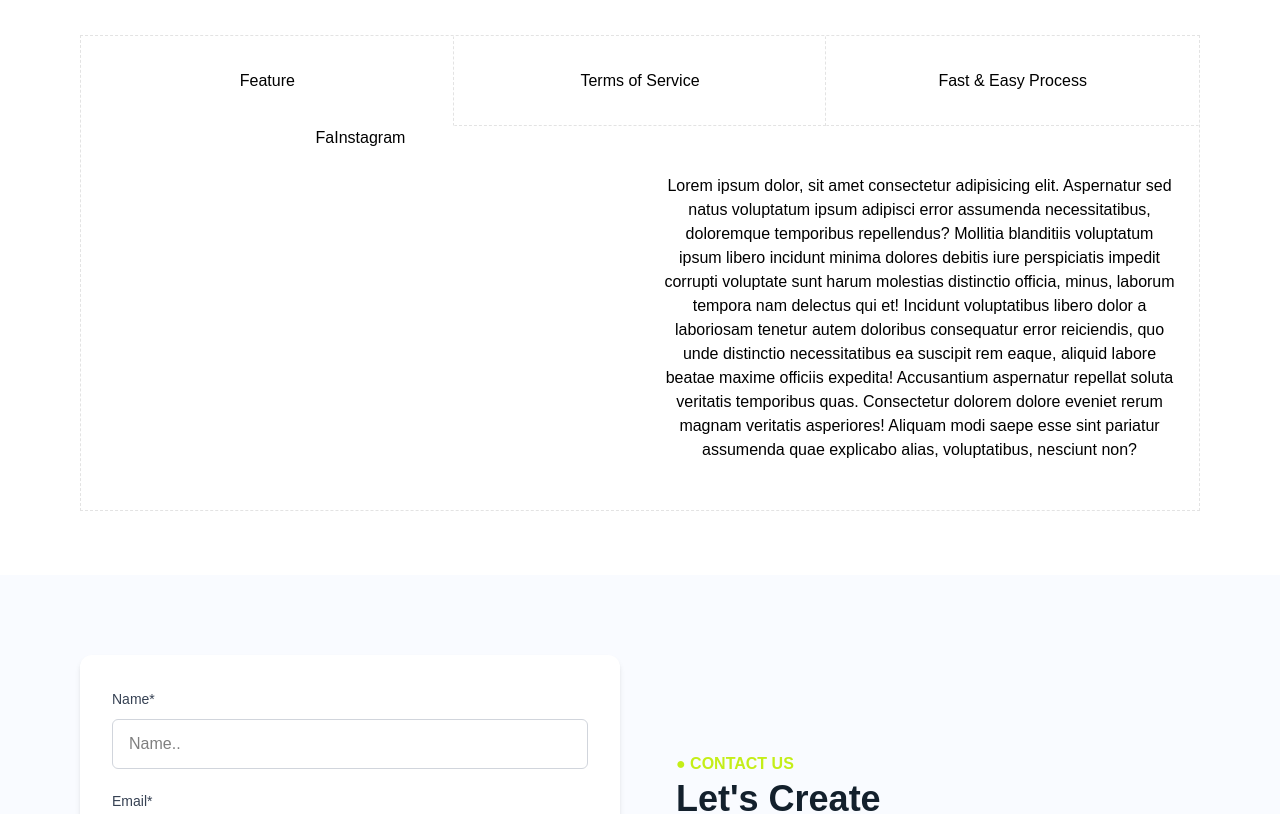
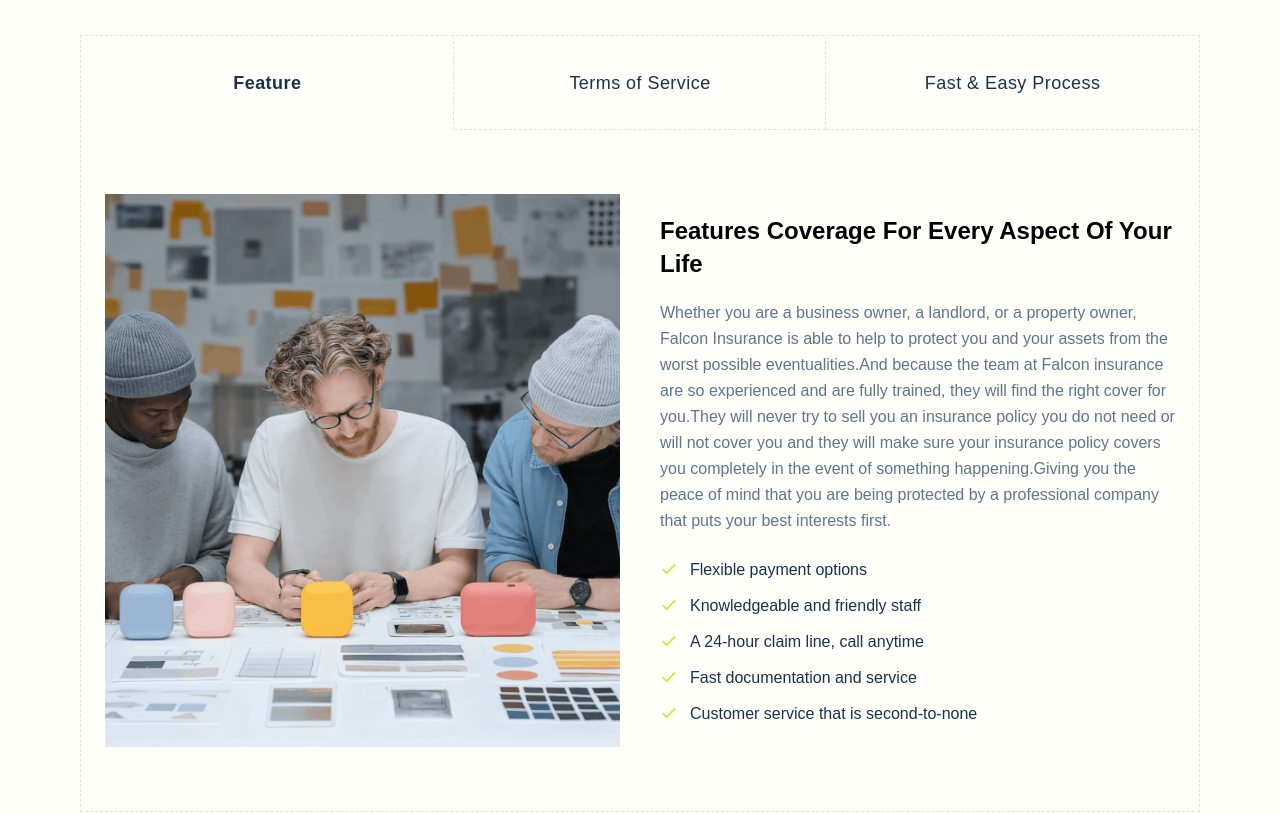
Before and after one commit to wptasmina/Digital_Agency, a React (Vite) app: page / in a window 1280 px wide. Shown: the part 4281-5095 px from the top of the page. Built offline with nearby package versions, Linux system fonts and the light colour scheme.

Commit message:
add feature section

```diff
--- a/src/components/business-strategy/ServiceIntro.jsx
+++ b/src/components/business-strategy/ServiceIntro.jsx
@@ -51,7 +51,7 @@ export default function ServiceIntro() {
         {services.map((item, idx) => (
           <div
             key={idx}
-            className={`bg-[#fafafa] py-10 pr-8 flex items-start gap-4 transition cursor-pointer group border border-transparent border-b-[#e3e3e3] border-dashed last:border-none`}
+            className={`bg-[#fafafa] py-10 pr-8 flex items-start gap-4 transition cursor-pointer group border border-transparent border-b-[#e3e3e3] border-dashed last:border-none `}
           >
               {/* IMAGE  Icon */}
         <div className=" pl-6">
--- a/src/components/business-strategy/Why-ChooseUs/aboutUs.jsx
+++ /dev/null
@@ -1,12 +0,0 @@
-
-
-export default function AboutUs() {
-  return (
-    <div className="grid md:grid-cols-2 text-center">
-        FaInstagram
-      <div className="py-12 px-6">
-            Lorem ipsum dolor, sit amet consectetur adipisicing elit. Aspernatur sed natus voluptatum ipsum adipisci error assumenda necessitatibus, doloremque temporibus repellendus? Mollitia blanditiis voluptatum ipsum libero incidunt minima dolores debitis iure perspiciatis impedit corrupti voluptate sunt harum molestias distinctio officia, minus, laborum tempora nam delectus qui et! Incidunt voluptatibus libero dolor a laboriosam tenetur autem doloribus consequatur error reiciendis, quo unde distinctio necessitatibus ea suscipit rem eaque, aliquid labore beatae maxime officiis expedita! Accusantium aspernatur repellat soluta veritatis temporibus quas. Consectetur dolorem dolore eveniet rerum magnam veritatis asperiores! Aliquam modi saepe esse sint pariatur assumenda quae explicabo alias, voluptatibus, nesciunt non?
-        </div>
-    </div>
-  )
-}
--- a/src/components/business-strategy/Why-ChooseUs/feature.jsx
+++ b/src/components/business-strategy/Why-ChooseUs/feature.jsx
@@ -3,9 +3,9 @@ import Top_Heading from "../Top_Heading";
 import Feature_Buttons from "./feature_buttons";
 
 
-export default function Feature() {
+export default function FeatureSection() {
   return (
-    <section className="bg-[#ffffff] py-16 px-6 md:px-20 overflow-hidden">
+    <section className="bg-[#fefff9] py-16 px-6 md:px-20 overflow-hidden">
      {/* TOP HEADING */}
       <div className="flex justify-between max-w-6xl mx-auto py-8">
           <Top_Heading />
--- /dev/null
+++ b/src/components/business-strategy/Why-ChooseUs/featureAboutUs.jsx
@@ -0,0 +1,26 @@
+
+import FeatureBgImg from "../../../assets/business-strategy/feature-bg.png";
+import FeaturesList from "./features_List";
+
+export default function FeatureAboutUs() {
+  return (
+    <section className="py-16 bg-[#fefff9]">
+      <div className="max-w-6xl mx-auto grid md:grid-cols-2 gap-10 items-center md:px-6 px-2">
+
+        {/* Left Image */}
+        <div>
+          <img
+            src={FeatureBgImg}
+            alt="Team work"
+            className="w-full"
+          />
+        </div>
+
+        {/* Right Content */}
+
+          <FeaturesList />
+
+      </div>
+    </section>
+  )
+}
--- a/src/components/business-strategy/Why-ChooseUs/feature_buttons.jsx
+++ b/src/components/business-strategy/Why-ChooseUs/feature_buttons.jsx
@@ -1,14 +1,14 @@
-import AboutUs from "./aboutUs";
+import AboutUs from "./featureAboutUs";
 
 
 export default function Feature_Buttons() {
   return (
     <>
     <div className="max-w-6xl mx-auto border border-[#e3e3e3] border-dashed">
-        <div className="grid md:grid-cols-3 text-center">
-        <div className="py-8  border border-transparent border-r-[#e3e3e3] border-dashed cursor-pointer">Feature</div>
-        <div className="py-8 border border-transparent border-r-[#e3e3e3] border-b-[#e3e3e3] border-dashed cursor-pointer">Terms of Service</div>
-        <div className="py-8  border border-transparent border-b-[#e3e3e3] border-dashed cursor-pointer">Fast & Easy Process</div>
+        <div className="grid md:grid-cols-3 text-center text-[#19324D] text-lg">
+        <div className="py-8  border border-transparent border-r-[#e3e3e3] border-dashed cursor-pointer tracking-wide font-semibold">Feature</div>
+        <div className="py-8 border border-transparent border-r-[#e3e3e3] border-b-[#e3e3e3] border-dashed cursor-pointer tracking-wide">Terms of Service</div>
+        <div className="py-8  border border-transparent border-b-[#e3e3e3] border-dashed cursor-pointer tracking-wide">Fast & Easy Process</div>
       </div>
 
       {/* AboutUs */}
--- /dev/null
+++ b/src/components/business-strategy/Why-ChooseUs/features_List.jsx
@@ -0,0 +1,46 @@
+import { IoMdCheckmark } from "react-icons/io";
+
+export default function FeaturesList() {
+  return (
+    <div>
+        <h2 className="text-xl md:text-2xl font-semibold text-[#19324D ] leading-snug mb-5">
+            Features Coverage For Every Aspect Of Your Life
+        </h2>
+
+        <p className="text-[#5F758C] text-sm md:text-base leading-relaxed mb-6">
+            Whether you are a business owner, a landlord, or a property owner, Falcon Insurance is able to help to protect you and your assets from the worst possible eventualities.And because the team at Falcon insurance are so experienced and are fully trained, they will find the right cover for you.They will never try to sell you an insurance policy you do not need or will not cover you and they will make sure your insurance policy covers you completely in the event of something happening.Giving you the peace of mind that you are being protected by a professional company that puts your best interests first.
+        </p>
+
+          {/* Features List */}
+        <ul className="space-y-3 text-[#19324d]">
+
+            <li className="flex items-start gap-3">
+              <IoMdCheckmark className="text-[#C4EE18] text-lg mt-[2px]" />
+              <span>Flexible payment options</span>
+            </li>
+
+            <li className="flex items-start gap-3">
+              <IoMdCheckmark className="text-[#C4EE18] text-lg mt-[2px]" />
+              <span>Knowledgeable and friendly staff</span>
+            </li>
+
+            <li className="flex items-start gap-3">
+              <IoMdCheckmark className="text-[#C4EE18] text-lg mt-[2px]" />
+              <span>A 24-hour claim line, call anytime</span>
+            </li>
+
+            <li className="flex items-start gap-3">
+              <IoMdCheckmark className="text-[#C4EE18] text-lg mt-[2px]" />
+              <span>Fast documentation and service</span>
+            </li>
+
+            <li className="flex items-start gap-3">
+              <IoMdCheckmark className="text-[#C4EE18] text-lg mt-[2px]" />
+              <span>Customer service that is second-to-none</span>
+            </li>
+
+          </ul>
+    </div>
+
+  )
+}
--- a/src/components/business-strategy/services.jsx
+++ b/src/components/business-strategy/services.jsx
@@ -4,7 +4,7 @@ import Latest_Work from "./latest_work";
 import NewsSection from "./news_Section";
 import Our_Expertise from './Expertise-Section/Our_Expertise';
 import Button from "../Button";
-import Feature from "./Why-ChooseUs/feature";
+import FeatureSection from "./Why-ChooseUs/feature";
 
 
 export default function Services() {
@@ -27,7 +27,7 @@ export default function Services() {
       <Latest_Work />
       <NewsSection />
       <Our_Expertise />
-      <Feature />
+      <FeatureSection />
 
     </>
   );
--- a/src/index.css
+++ b/src/index.css
@@ -45,8 +45,10 @@ border: 1px dashed rgba(227, 227, 227, 1); */
 /* background: #c4ee18; rgba(196, 238, 24, 1); */
 /* font-family: Geist; */
 /* font-size: 40px; */
-/* #19324D
-#5F758C */
+/* #19324D   //color: rgba(25, 50, 77, 1);
+#5F758C    color: rgba(95, 117, 140, 1);*/
+
+/* color: #19324d; */
 }
 
 
```
Also changed, not shown: src/assets/business-strategy/feature-bg.png (added).
